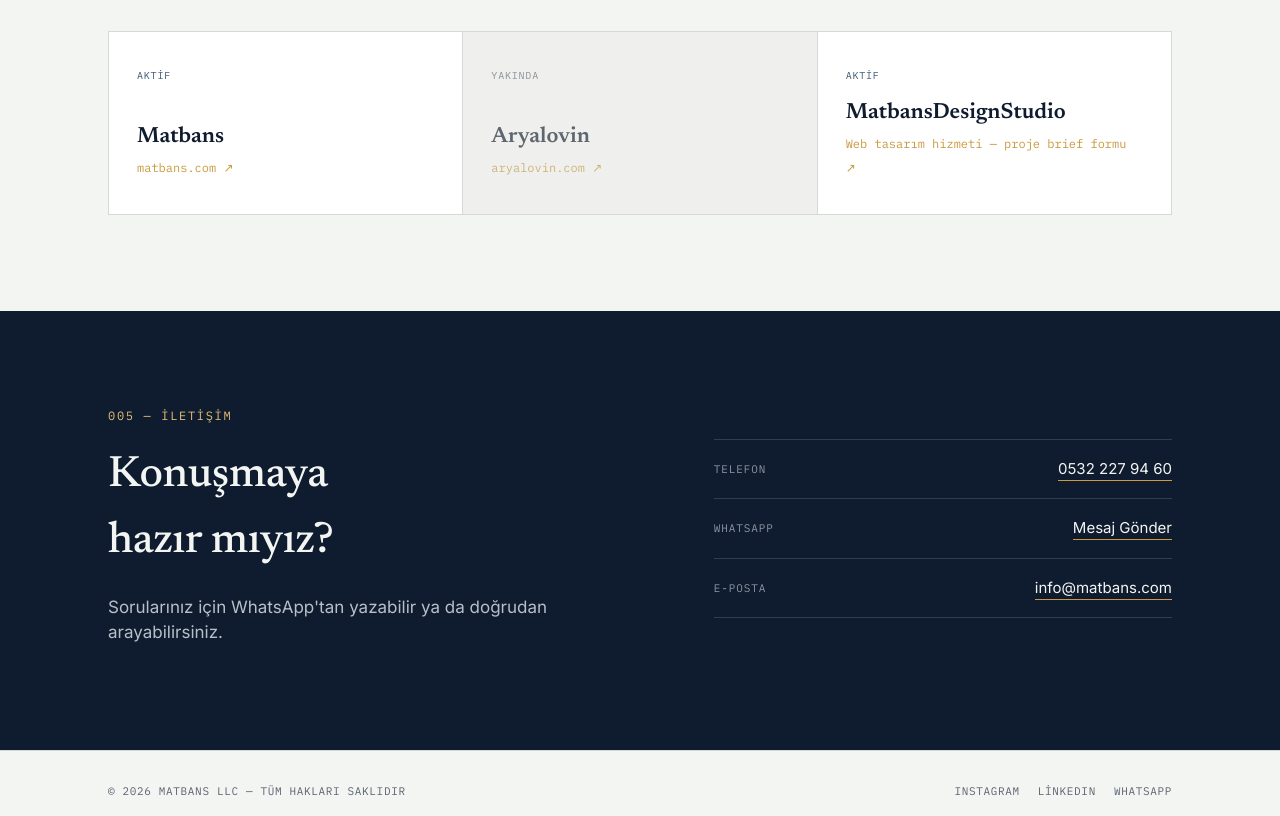
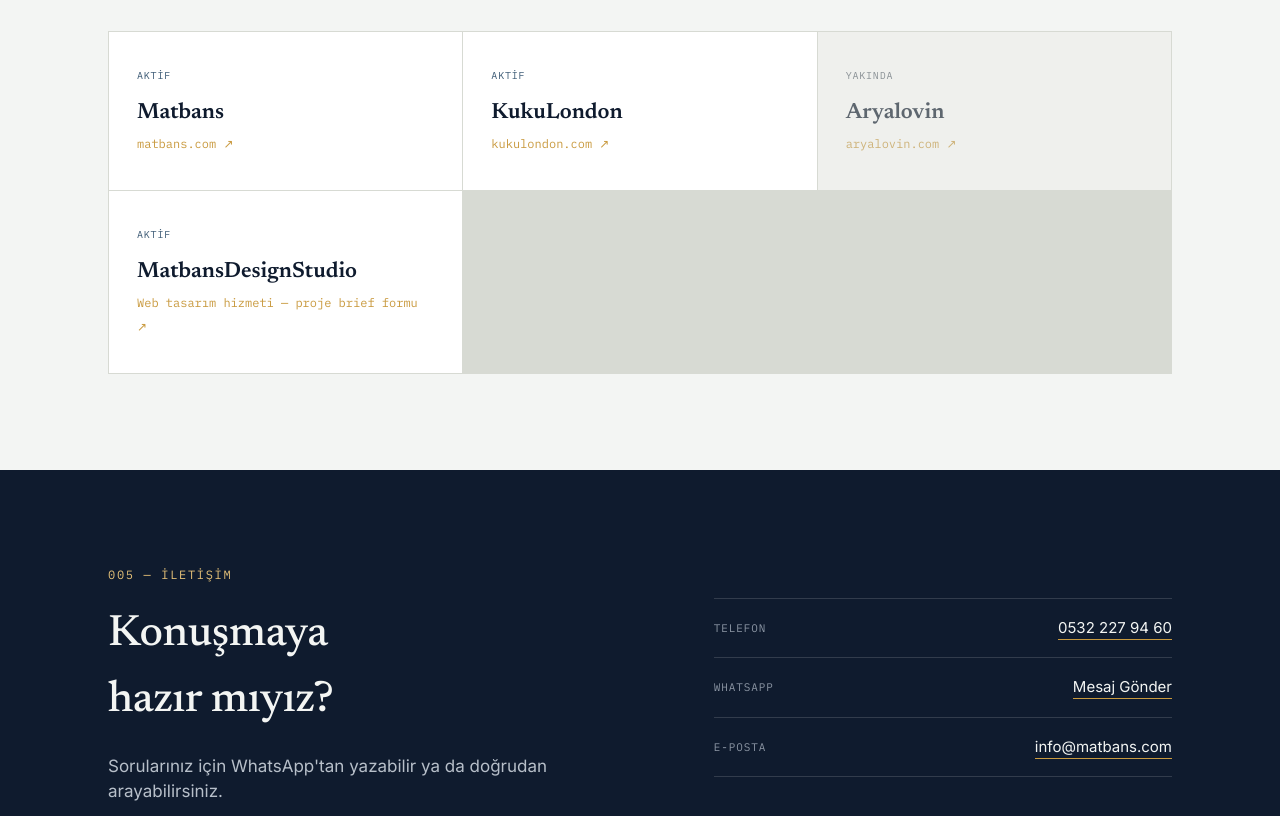
Before and after one commit to matbans/matbans-site, a plain HTML site: page index.html in a window 1280 px wide. Shown: the part 3700-4516 px from the top of the page. Drawn offline with Linux system fonts and the light colour scheme.

Commit message:
Brands: KukuLondon eklendi, boş sosyal linkler gizlendi

```diff
--- a/index.html
+++ b/index.html
@@ -383,6 +383,13 @@
             <a class="brand-link" href="#top">matbans.com ↗</a>
           </div>
         </div>
+        <a class="brand-tile live" href="https://kukulondon.com" target="_blank" rel="noopener">
+          <span class="brand-status">Aktif</span>
+          <div>
+            <div class="brand-name">KukuLondon</div>
+            <span class="brand-link">kukulondon.com ↗</span>
+          </div>
+        </a>
         <a class="brand-tile soon" href="https://aryalovin.com" target="_blank" rel="noopener">
           <span class="brand-status soon">Yakında</span>
           <div>
@@ -423,8 +430,8 @@
   <div class="wrap footer-inner">
     <span class="mono">© 2026 MATBANS LLC — TÜM HAKLARI SAKLIDIR</span>
     <div class="social-row">
-      <a href="#" aria-disabled="true">Instagram</a>
-      <a href="#" aria-disabled="true">LinkedIn</a>
+      <!-- <a href="#" aria-disabled="true">Instagram</a> -->
+      <!-- <a href="#" aria-disabled="true">LinkedIn</a> -->
       <a href="https://wa.me/905322279460" target="_blank" rel="noopener">WhatsApp</a>
     </div>
   </div>
```
